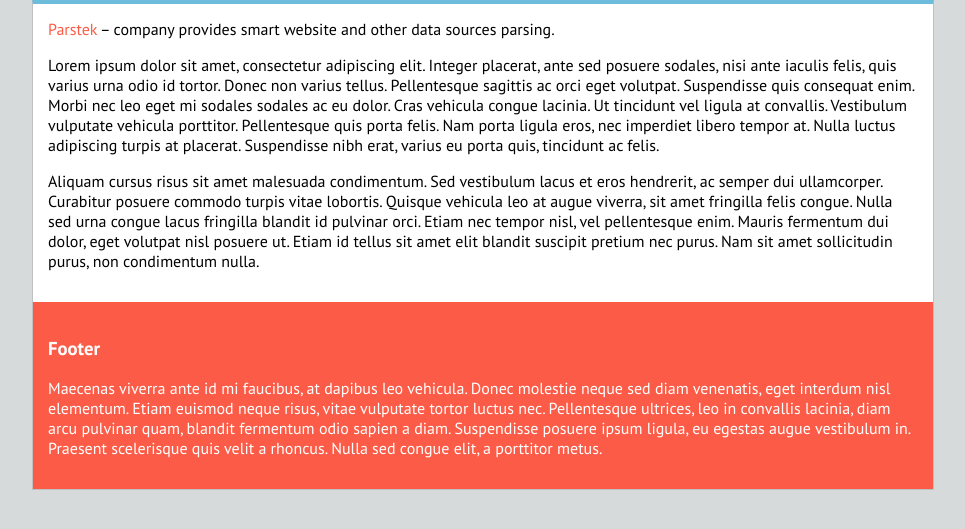
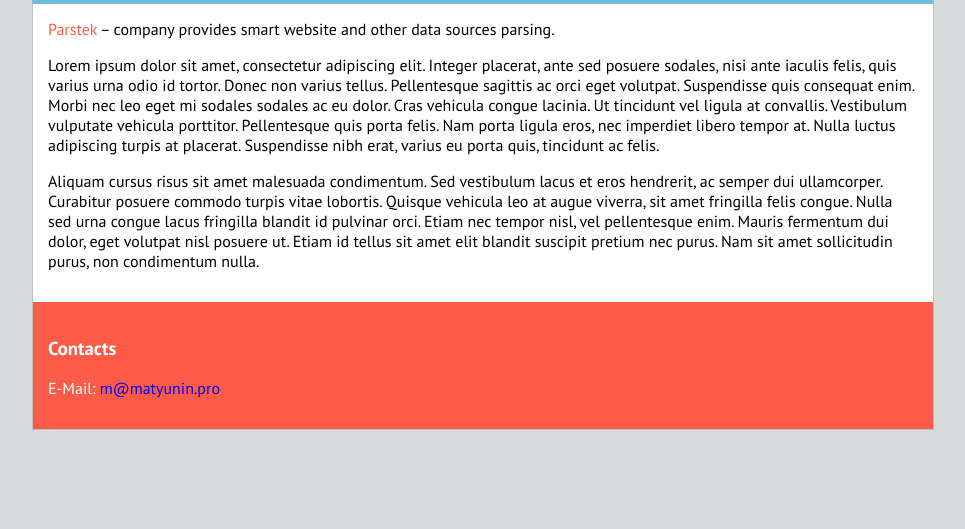
Before and after one commit to matyunin/parstek, a Flask app: page / in a window 1280 px wide. Shown: the part 128-657 px from the top of the page, without its empty margins (157-1122 px from the left). Run offline with Flask 2, Linux system fonts and the light colour scheme.

Commit message:
Change contacts

```diff
--- a/templates/index.html
+++ b/templates/index.html
@@ -54,14 +54,10 @@
             </div>
             <div id="footer_cont">
 
-                <h3>Footer</h3>
+                <h3>Contacts</h3>
 
                 <p>
-                    Maecenas viverra ante id mi faucibus, at dapibus leo vehicula. Donec molestie neque sed diam
-                    venenatis, eget interdum nisl elementum. Etiam euismod neque risus, vitae vulputate tortor
-                    luctus nec. Pellentesque ultrices, leo in convallis lacinia, diam arcu pulvinar quam,
-                    blandit fermentum odio sapien a diam. Suspendisse posuere ipsum ligula, eu egestas augue
-                    vestibulum in. Praesent scelerisque quis velit a rhoncus. Nulla sed congue elit, a porttitor metus.
+                    E-Mail: <a href="mailto:m@matyunin.pro">m@matyunin.pro</a>
                 </p>
             </div>
         </div>
```
